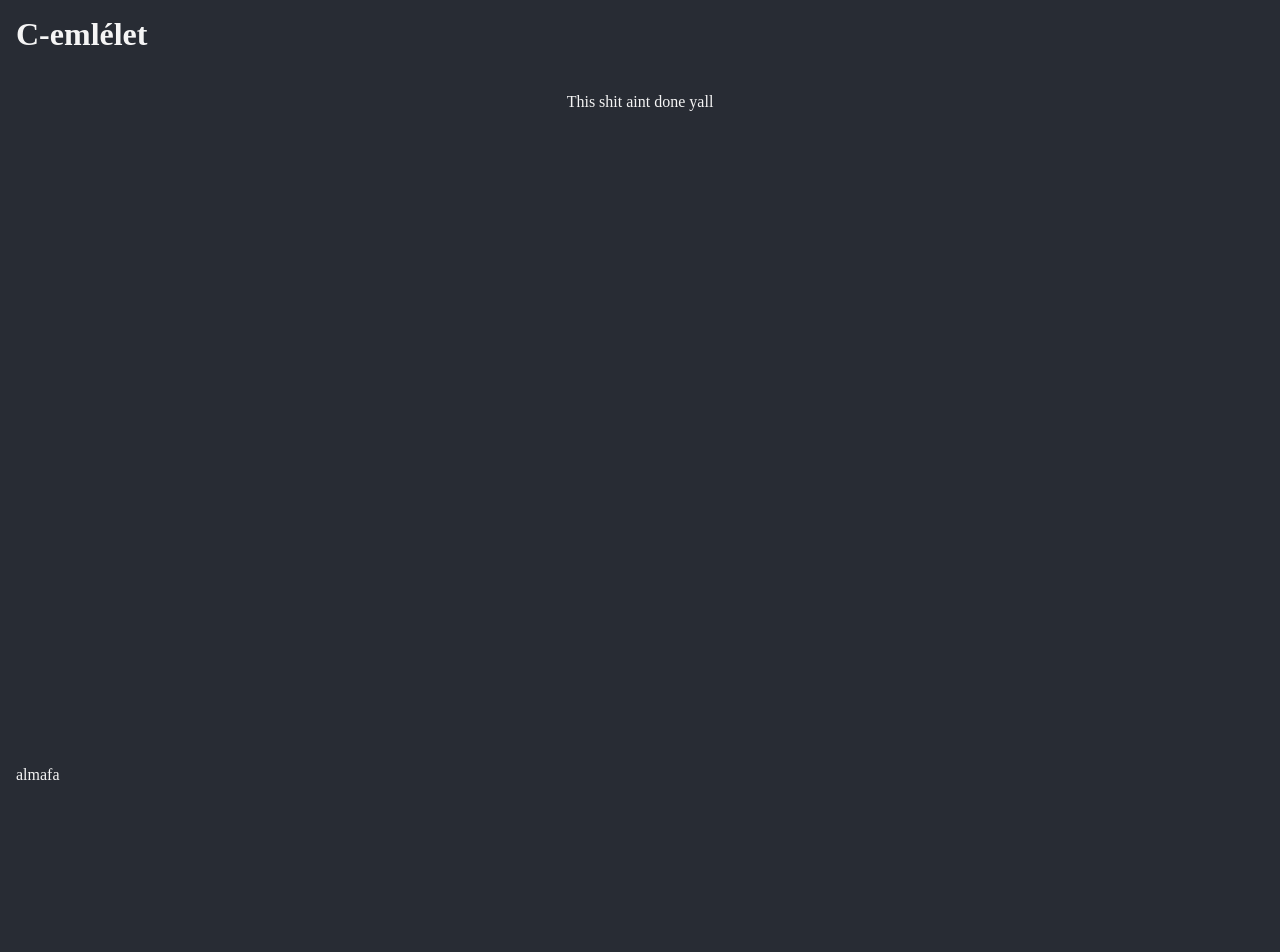
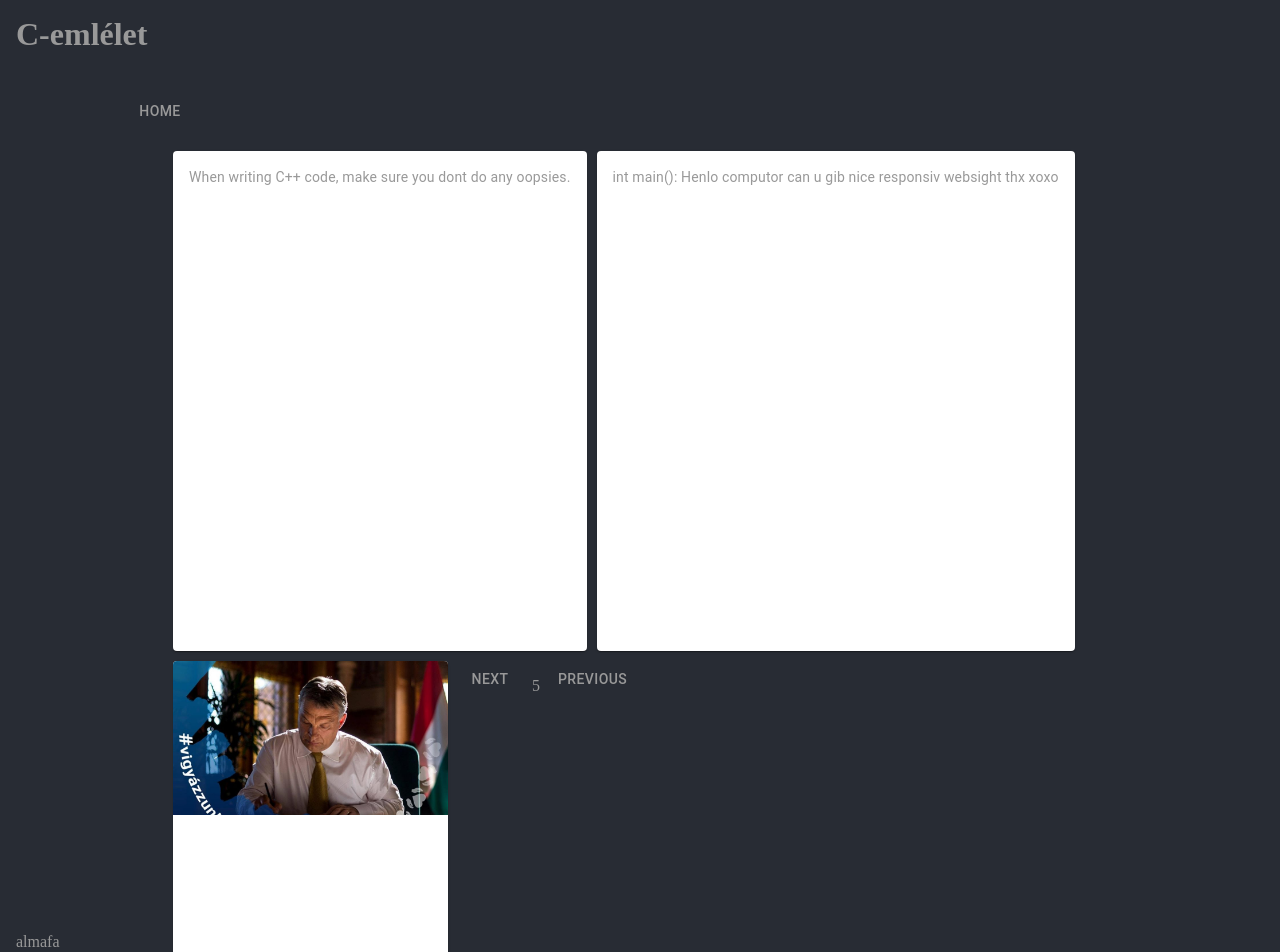
Before and after one commit to TRicsi567/c-emlelet, a React (Create React App) app: page /Lesson in a window 1280 px wide. Shown: the top 952 px of the page. Before the commit the page ends 800 px from the top, so only its background shows below. Built offline with nearby package versions, Linux system fonts and the light colour scheme.

Commit message:
continued work on layout

```diff
--- a/src/view/lessons/LessonListScreen.js
+++ b/src/view/lessons/LessonListScreen.js
@@ -1,8 +1,8 @@
 import React from 'react';
-import LessonPreviewCard from 'view/lessons/LessonPreviewCard'
-import 'view/lessons/lessonListScreen.scss'
+import LessonPreviewCard from 'view/lessons/LessonPreviewCard';
+import 'view/lessons/lessonListScreen.scss';
 
-const LessonListScreen = (props) => {
+const LessonListScreen = () => {
   return (
     <>
       <h3>Lessons</h3>
--- a/src/view/lessons/LessonPreviewCard.js
+++ b/src/view/lessons/LessonPreviewCard.js
@@ -9,18 +9,15 @@ import { Link } from 'react-router-dom';
 
 const useStyles = makeStyles({
   root: {
-    minWidth: 275,
+    minWidth: 275
   },
   title: {
-    fontSize: 14,
+    fontSize: 14
   },
   pos: {
-    marginBottom: 12,
-  },
+    marginBottom: 12
+  }
 });
-
-function handleClick() {
-}
 
 export default function LessonPreviewCard() {
   const classes = useStyles();
@@ -28,19 +25,23 @@ export default function LessonPreviewCard() {
   return (
     <Card className={classes.root}>
       <CardContent>
-        <Typography className={classes.title} color="textSecondary" gutterBottom>
+        <Typography
+          className={classes.title}
+          color='textSecondary'
+          gutterBottom
+        >
           C++
         </Typography>
-        <Typography variant="h5" component="h2">
+        <Typography variant='h5' component='h2'>
           Pointers
         </Typography>
-        <Typography variant="body2" component="p">
+        <Typography variant='body2' component='p'>
           Learn how pointers work in C++ once and for all.
         </Typography>
       </CardContent>
       <CardActions>
         <Link to='lesson'>
-          <Button size="small" onClick={handleClick}>Son of a bitch, I'm in!</Button>
+          <Button size='small'>Son of a bitch, Im in!</Button>
         </Link>
       </CardActions>
     </Card>
--- a/src/view/lessons/LessonScreen.js
+++ b/src/view/lessons/LessonScreen.js
@@ -1,10 +1,39 @@
 import React from 'react';
-import 'view/main/Root.scss';
+import TextExplanation from 'view/lessons/lesson/TextExplanation';
+import CodeExplanation from 'view/lessons/lesson/CodeExample';
+import VisualExplanation from 'view/lessons/lesson/VisualExplanation';
+import Button from '@material-ui/core/Button';
+import { Link } from 'react-router-dom';
+import 'view/lessons/LessonScreen.scss';
 
 const LessonPage = () => {
   return (
     <>
-      This shit aint done yall
+      <Link to='/'>
+        <Button size='medium'>Home</Button>
+      </Link>
+      <ul>
+        <li>
+          <TextExplanation />
+        </li>
+        <li>
+          <CodeExplanation />
+        </li>
+        <li>
+          <VisualExplanation />
+        </li>
+      </ul>
+      <ul>
+        <li>
+          <Button>next</Button>
+        </li>
+        <li>
+          <p>5</p>
+        </li>
+        <li>
+          <Button>previous</Button>
+        </li>
+      </ul>
     </>
   );
 };
--- /dev/null
+++ b/src/view/lessons/LessonScreen.scss
@@ -0,0 +1,3 @@
+* {
+    color: #999;
+}
--- /dev/null
+++ b/src/view/lessons/lesson/CodeExample.js
@@ -0,0 +1,26 @@
+import React from 'react';
+import { makeStyles } from '@material-ui/core/styles';
+import Card from '@material-ui/core/Card';
+import CardContent from '@material-ui/core/CardContent';
+import Typography from '@material-ui/core/Typography';
+
+const useStyles = makeStyles({
+  root: {
+    minWidth: 275,
+    minHeight: 500
+  }
+});
+
+export default function CodeExample() {
+  const classes = useStyles();
+
+  return (
+    <Card className={classes.root}>
+      <CardContent>
+        <Typography variant='body2' component='p'>
+          int main(): Henlo computor can u gib nice responsiv websight thx xoxo
+        </Typography>
+      </CardContent>
+    </Card>
+  );
+}
--- /dev/null
+++ b/src/view/lessons/lesson/TextExplanation.js
@@ -0,0 +1,26 @@
+import React from 'react';
+import { makeStyles } from '@material-ui/core/styles';
+import Card from '@material-ui/core/Card';
+import CardContent from '@material-ui/core/CardContent';
+import Typography from '@material-ui/core/Typography';
+
+const useStyles = makeStyles({
+  root: {
+    minWidth: 275,
+    minHeight: 500
+  }
+});
+
+export default function TextExample() {
+  const classes = useStyles();
+
+  return (
+    <Card className={classes.root}>
+      <CardContent>
+        <Typography variant='body2' component='p'>
+          When writing C++ code, make sure you dont do any oopsies.
+        </Typography>
+      </CardContent>
+    </Card>
+  );
+}
--- /dev/null
+++ b/src/view/lessons/lesson/VisualExplanation.js
@@ -0,0 +1,29 @@
+import React from 'react';
+import { makeStyles } from '@material-ui/core/styles';
+import Card from '@material-ui/core/Card';
+import CardMedia from '@material-ui/core/CardMedia';
+
+const useStyles = makeStyles({
+  root: {
+    minWidth: 275,
+    minHeight: 500
+  },
+  media: {
+    height: 0,
+    paddingTop: '56.25%' // 16:9
+  }
+});
+
+export default function VisualExplanation() {
+  const classes = useStyles();
+
+  return (
+    <Card className={classes.root}>
+      <CardMedia
+        className={classes.media}
+        image={require('images/placeholder.jpg')}
+        title='Wow this place is really heavy'
+      />
+    </Card>
+  );
+}
--- a/src/view/main/Page.js
+++ b/src/view/main/Page.js
@@ -4,8 +4,7 @@ import Content from 'view/main/Content';
 import Footer from 'view/main/Footer';
 import LessonsScreen from 'view/lessons/LessonListScreen';
 import 'view/main/Root.scss';
-import { BrowserRouter as Router,
-         Route } from 'react-router-dom';
+import { BrowserRouter as Router, Route } from 'react-router-dom';
 import LessonPage from 'view/lessons/LessonScreen';
 
 const Page = () => {
```
Also changed, not shown: src/images/placeholder.jpg (added). Lines whose indentation alone changed are shown as unchanged.
